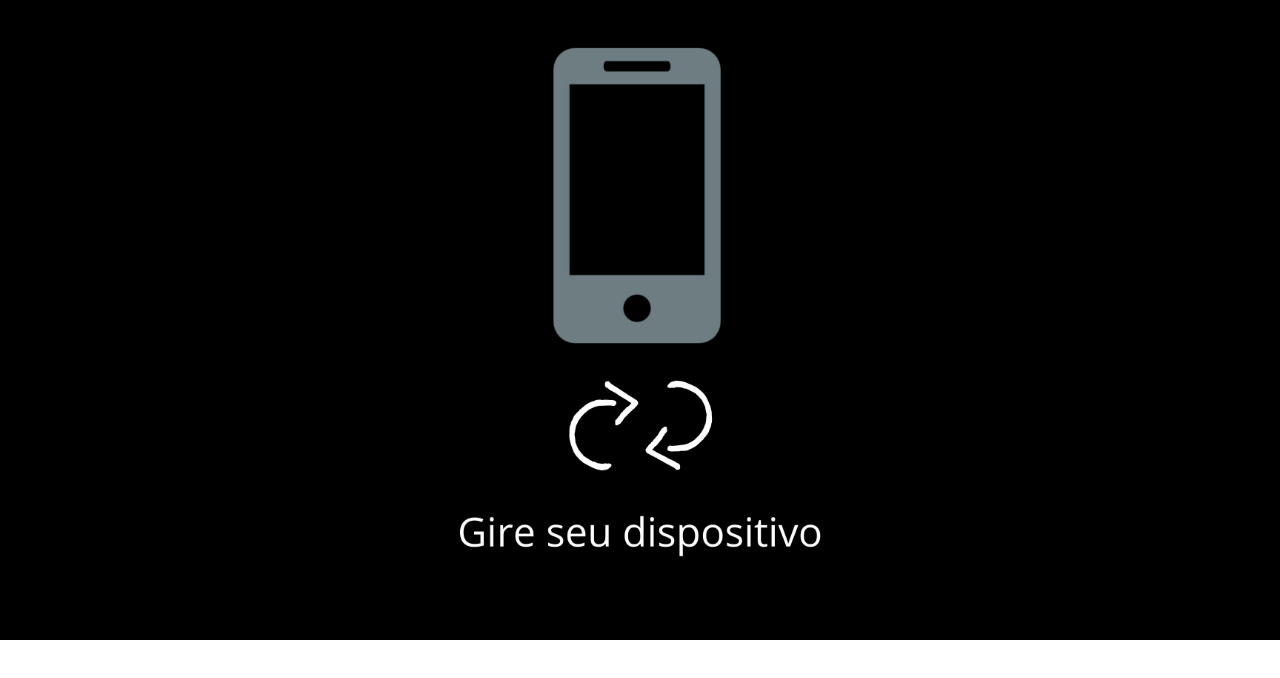
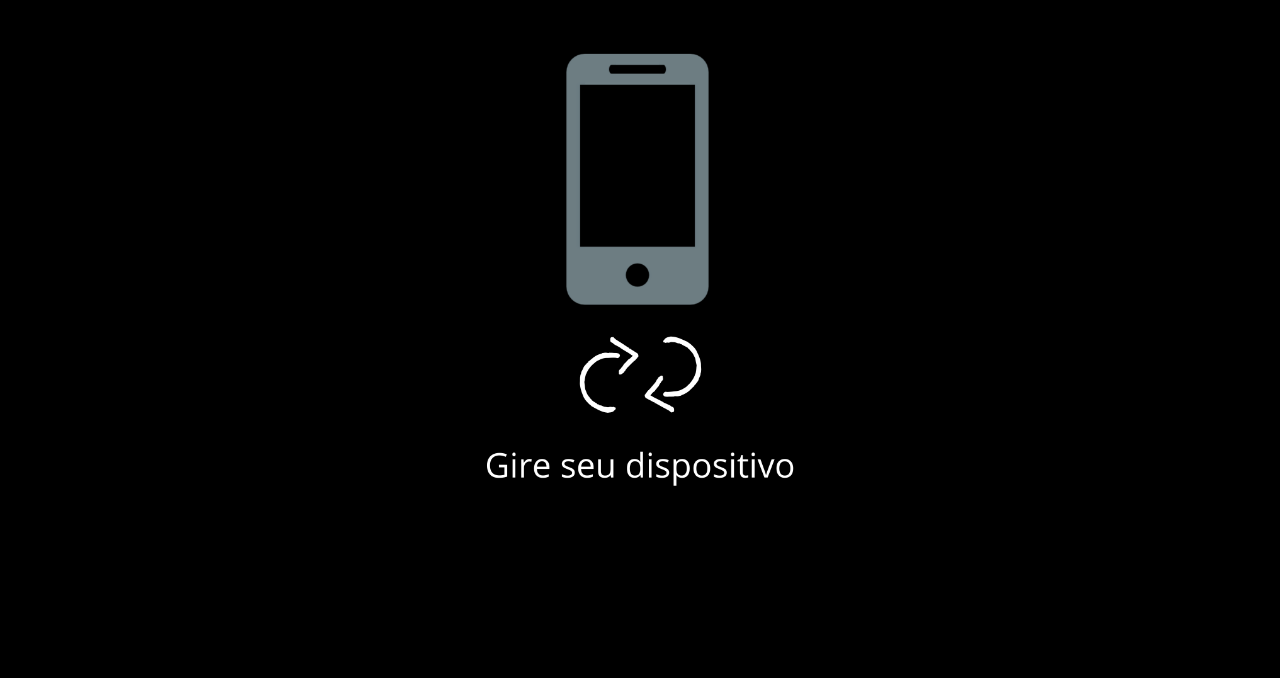
Before and after one commit to CodeSolutions81/Labulltique, a plain HTML site: page home.html in a window 1280 px wide. Drawn offline with nearby package versions, Linux system fonts and the light colour scheme.

Commit message:
Add proibicao de horisontal

```diff
--- a/css/responsivo.css
+++ b/css/responsivo.css
@@ -2,9 +2,19 @@
     .geral{
         display: none;
     }
+    .imagem img{
+        display: block;
+        width: 85%;
+        margin-top: 1%;
+    }
+
     .imagem{
-        display: block;
-        width: 100%;
-        height: 100%;
+        display: flex;
+        justify-content: center;
+        background-color: black;
+    }
+
+    .html{
+        background-color: black;
     }
 }
--- a/css/style.css
+++ b/css/style.css
@@ -36,7 +36,3 @@
 }
 
 }
-
-.imagem-dispositivo{
-    width: 100%;
-}
```
